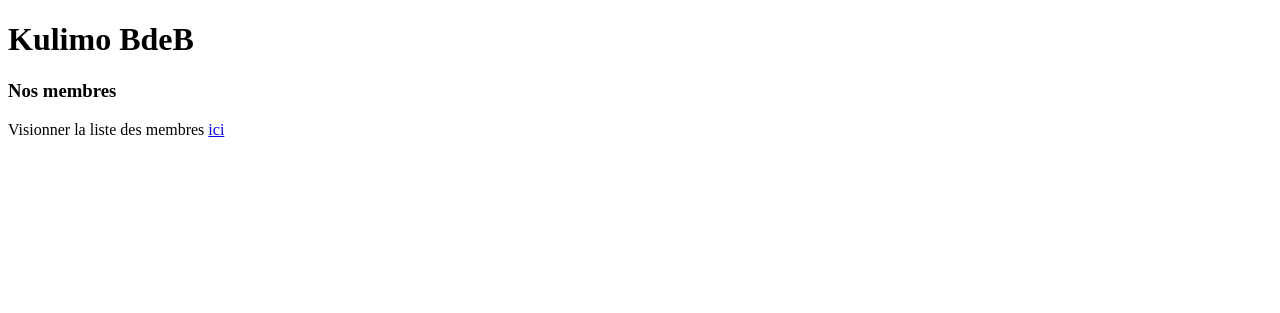
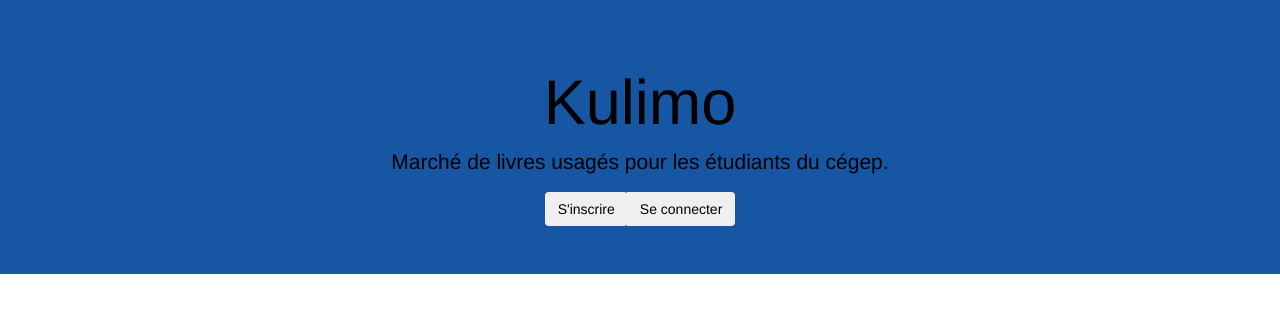
Before and after one commit to bmorin2913/Kulimo, a Django app: page / in a window 1280 px wide. Shown: the top 313 px of the page. Run offline with Django 4.2, Linux system fonts and the light colour scheme; some libraries are stand-ins or nearby versions.

Commit message:
Template page accueil

```diff
--- a/Kulimo/accueil/templates/main.html
+++ b/Kulimo/accueil/templates/main.html
@@ -1,15 +1,34 @@
-{% extends "master.html" %}
+<!DOCTYPE html>
+<html lang="en">
+<head>
+  <title>Kulimo BdeB</title>
+  <meta charset="utf-8">
+  <meta name="viewport" content="width=device-width, initial-scale=1">
+  <link rel="stylesheet" href="https://maxcdn.bootstrapcdn.com/bootstrap/3.4.1/css/bootstrap.min.css">
+  <script src="https://ajax.googleapis.com/ajax/libs/jquery/3.5.1/jquery.min.js"></script>
+  <script src="https://maxcdn.bootstrapcdn.com/bootstrap/3.4.1/js/bootstrap.min.js"></script>
+</head>
 
-{% block title %}
-  Kulimo BdeB
-{% endblock %}
+<style>
+ .jumbotron {
+   background-color: #1756a3;
+   color: #000000;
+}
+</style>
 
+<body>
+ <div class="jumbotron text-center">
+    <h1>Kulimo</h1>
+    <p>Marché de livres usagés pour les étudiants du cégep.</p>
+    <form class="form-inline">
+        <div class="input-group">
+            <button type="button" class="btn inscription">S'inscrire</button>
+          <div class="input-group-btn">
+            <button type="button" class="btn connexion">Se connecter</button>
+          </div>
+        </div>
+      </form>
+    </div>
 
-{% block content %}
-  <h1>Kulimo BdeB</h1>
-
-  <h3>Nos membres</h3>
-
-  <p>Visionner la liste des membres <a href="accueil/">ici</a></p>
-
-{% endblock %}
+</body>
+</html>
```
